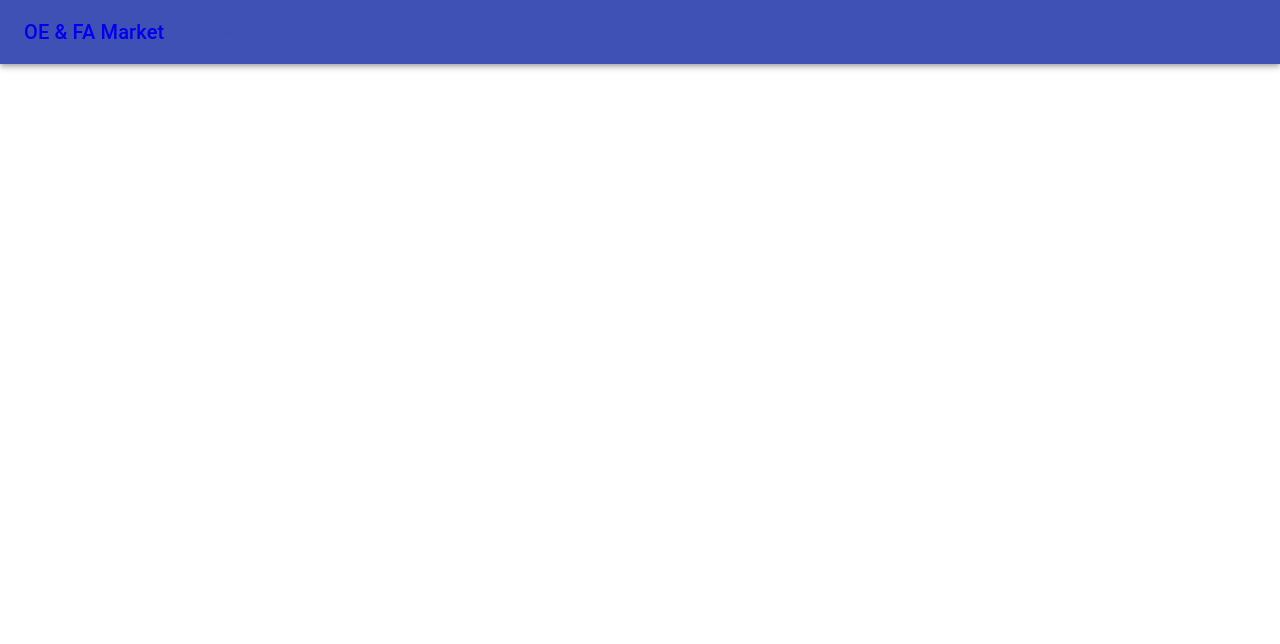
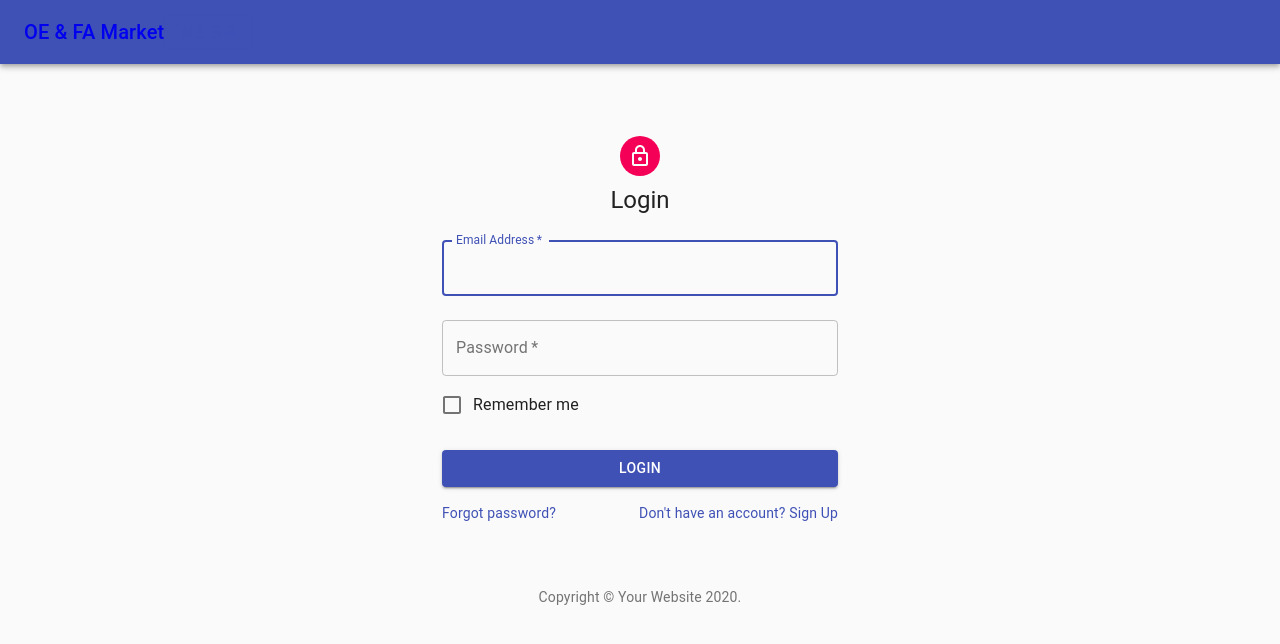
Before and after one commit to Holybag/oenfa-market, a React (Create React App) app in the folder frontend/: page /login in a window 1280 px wide. Shown: the top 644 px of the page. Built offline with nearby package versions, Linux system fonts and the light colour scheme.

Commit message:
frontend login page added

```diff
--- a/frontend/src/App.js
+++ b/frontend/src/App.js
@@ -5,6 +5,7 @@
 import RegisterGoods from './pages/RegisterGoods';
 import ListGoods from './pages/ListGoods';
 import ViewGoods from './pages/ViewGoods';
+import Login from './pages/Login';
 
 import Button from '@material-ui/core/Button';
 import AppBar from '@material-ui/core/AppBar';
@@ -33,6 +34,7 @@
         <Route path='/listgoods' component={ListGoods} />
         <Route path='/registergoods' component={RegisterGoods} />
         <Route path='/viewgoods' component={ViewGoods} />
+        <Route path='/login' component={Login} />
       </BrowserRouter>
     );
   }
--- /dev/null
+++ b/frontend/src/pages/Login.js
@@ -0,0 +1,154 @@
+import React from 'react';
+import { useState } from 'react';
+import { useHistory } from 'react-router-dom';
+import axios from 'axios';
+
+import Avatar from '@material-ui/core/Avatar';
+import Button from '@material-ui/core/Button';
+import CssBaseline from '@material-ui/core/CssBaseline';
+import TextField from '@material-ui/core/TextField';
+import FormControlLabel from '@material-ui/core/FormControlLabel';
+import Checkbox from '@material-ui/core/Checkbox';
+import Link from '@material-ui/core/Link';
+import Grid from '@material-ui/core/Grid';
+import Box from '@material-ui/core/Box';
+import LockOutlinedIcon from '@material-ui/icons/LockOutlined';
+import Typography from '@material-ui/core/Typography';
+import { makeStyles } from '@material-ui/core/styles';
+import Container from '@material-ui/core/Container';
+
+
+const API_URL = 'http://localhost:5000';
+
+
+function Copyright() {
+  return (
+    <Typography variant="body2" color="textSecondary" align="center">
+      {'Copyright © '}
+      <Link color="inherit" href="https://material-ui.com/">
+        Your Website
+      </Link>{' '}
+      {new Date().getFullYear()}
+      {'.'}
+    </Typography>
+  );
+}
+
+const useStyles = makeStyles((theme) => ({
+  paper: {
+    marginTop: theme.spacing(8),
+    display: 'flex',
+    flexDirection: 'column',
+    alignItems: 'center',
+  },
+  avatar: {
+    margin: theme.spacing(1),
+    backgroundColor: theme.palette.secondary.main,
+  },
+  form: {
+    width: '100%', // Fix IE 11 issue.
+    marginTop: theme.spacing(1),
+  },
+  submit: {
+    margin: theme.spacing(3, 0, 2),
+  },
+}));
+
+
+export default function Login() {
+
+    const classes = useStyles();
+
+    const [email, setEmail] = useState('');
+    const [password, setPassword] = useState('');
+
+    let histoy = useHistory();
+
+    const handleSummit = (event) => {
+        console.log('email:', email);
+        console.log('password:', password);
+
+        event.preventDefault();
+        const url = `${API_URL}/login`;
+        axios.post(url, {
+            'email': email,
+            'password': password,
+        }).then(res => {
+            console.log(JSON.stringify(res));
+            localStorage.setItem('userInfo', JSON.stringify({
+                email: res.data.email,
+                token: res.data.token
+            }))
+            histoy.push('/');
+        })
+    }
+
+    return (
+        <Container component="main" maxWidth="xs">
+          <CssBaseline />
+          <div className={classes.paper}>
+            <Avatar className={classes.avatar}>
+              <LockOutlinedIcon />
+            </Avatar>
+            <Typography component="h1" variant="h5">
+              Login
+            </Typography>
+            <form className={classes.form} noValidate>
+              <TextField
+                variant="outlined"
+                margin="normal"
+                required
+                fullWidth
+                id="email"
+                label="Email Address"
+                name="email"
+                autoComplete="email"
+                autoFocus
+                onChange={(event) => setEmail(event.target.value)}
+              />
+              <TextField
+                variant="outlined"
+                margin="normal"
+                required
+                fullWidth
+                name="password"
+                label="Password"
+                type="password"
+                id="password"
+                autoComplete="current-password"
+                onChange={(event) => setPassword(event.target.value)}
+              />
+              <FormControlLabel
+                control={<Checkbox value="remember" color="primary" />}
+                label="Remember me"
+              />
+              <Button
+                type="submit"
+                fullWidth
+                variant="contained"
+                color="primary"
+                className={classes.submit}
+                onClick={handleSummit}
+              >
+                Login
+              </Button>
+              <Grid container>
+                <Grid item xs>
+                  <Link href="#" variant="body2">
+                    Forgot password?
+                  </Link>
+                </Grid>
+                <Grid item>
+                  <Link href="#" variant="body2">
+                    {"Don't have an account? Sign Up"}
+                  </Link>
+                </Grid>
+              </Grid>
+            </form>
+          </div>
+          <Box mt={8}>
+            <Copyright />
+          </Box>
+        </Container>
+      );
+}
--- a/frontend/src/pages/index.js
+++ b/frontend/src/pages/index.js
@@ -3,3 +3,4 @@
 export { default as ListGoods } from './ListGoods';
 export { default as RegisterGoods } from './RegisterGoods';
 export { default as ViewGoods } from './ViewGoods';
+export { default as Login } from './Login';
```
